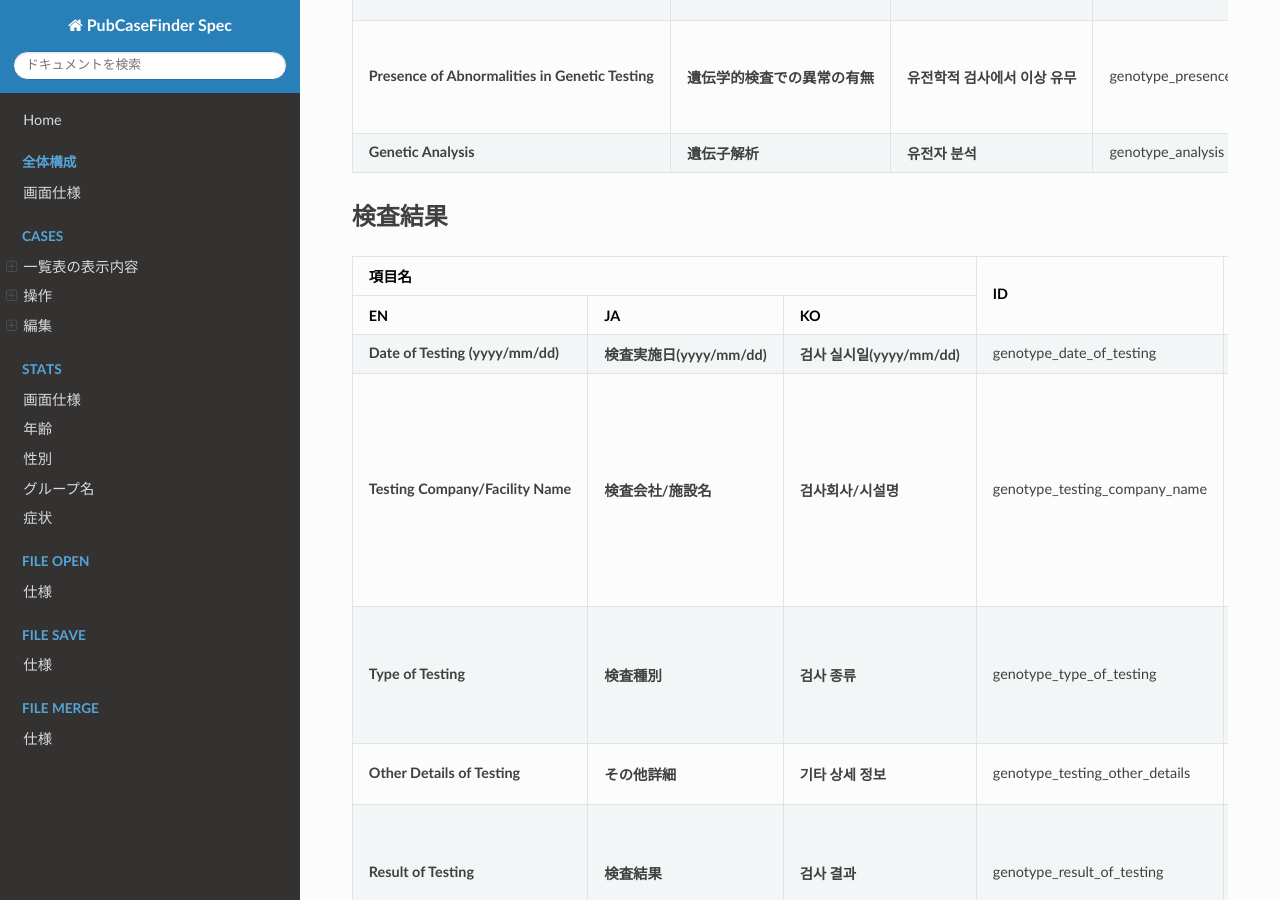
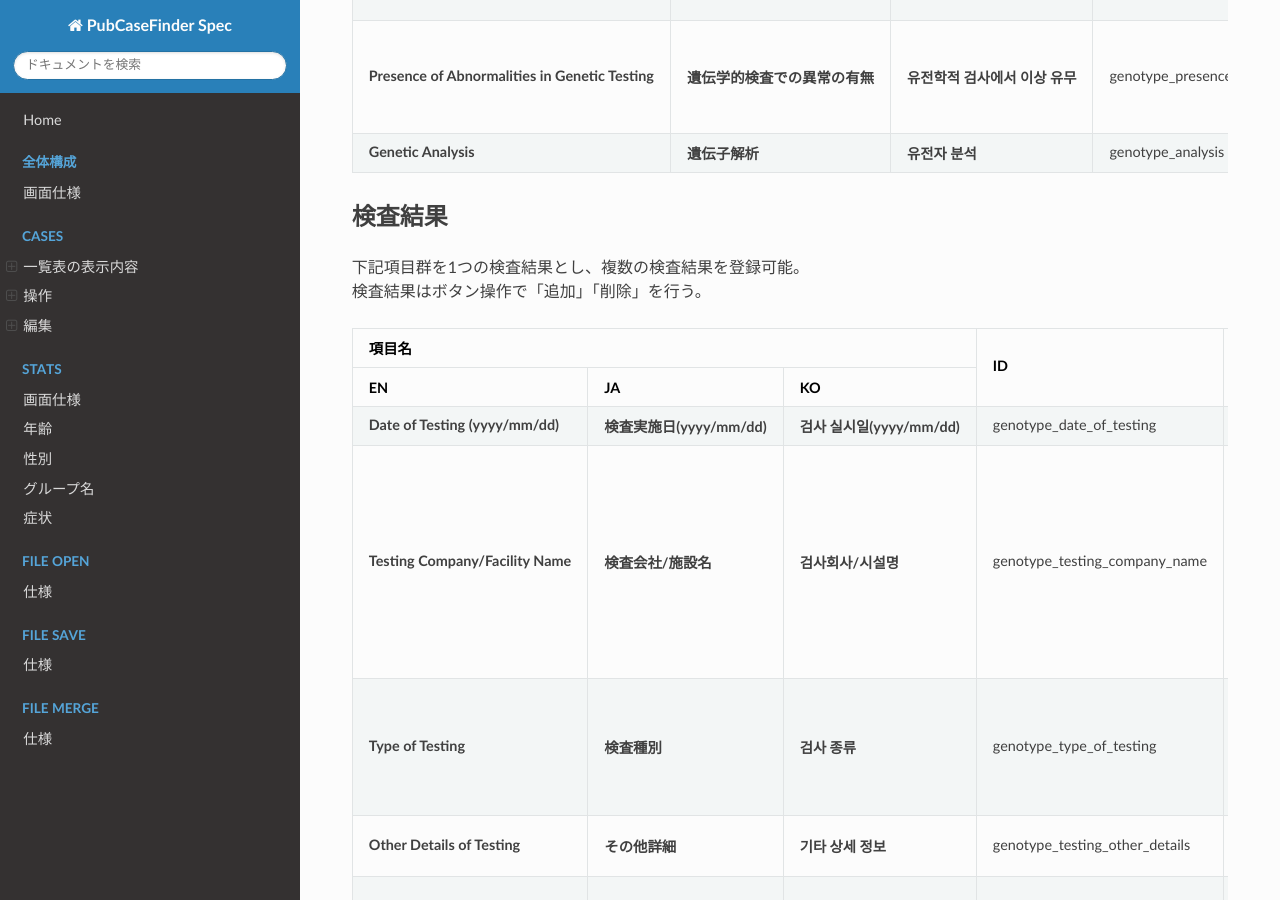
Before and after one commit to PubCaseFinder/pubcasefinder_spec, an MkDocs documentation site: the page built from docs/cases/edit/genotype.md, in a window 1280 px wide and 900 px high, scrolled down 398 px. Built offline with MkDocs 1.6.1, drawn with Linux system fonts in a browser that asks for light colours; nearby versions of some CDN libraries.

Commit message:
検査結果の説明追加

```diff
--- a/docs/cases/edit/genotype.md
+++ b/docs/cases/edit/genotype.md
@@ -139,6 +139,9 @@
 </table>
 
 ## 検査結果
+
+下記項目群を1つの検査結果とし、複数の検査結果を登録可能。<br>
+検査結果はボタン操作で「追加」「削除」を行う。
 
 <table>
   <thead>
```
